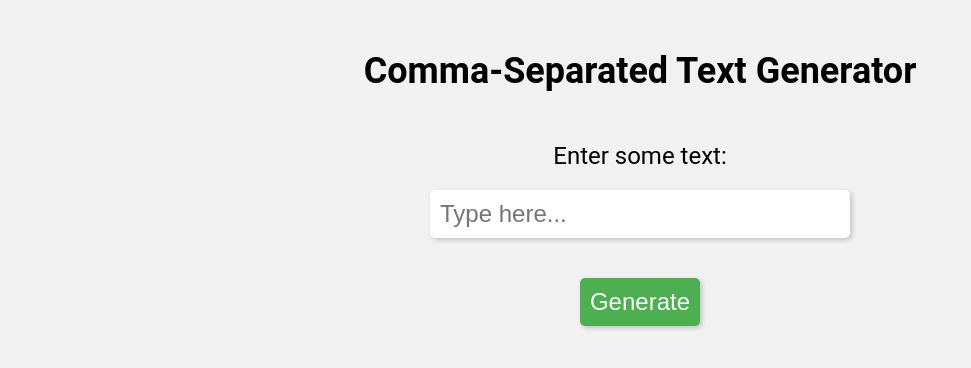
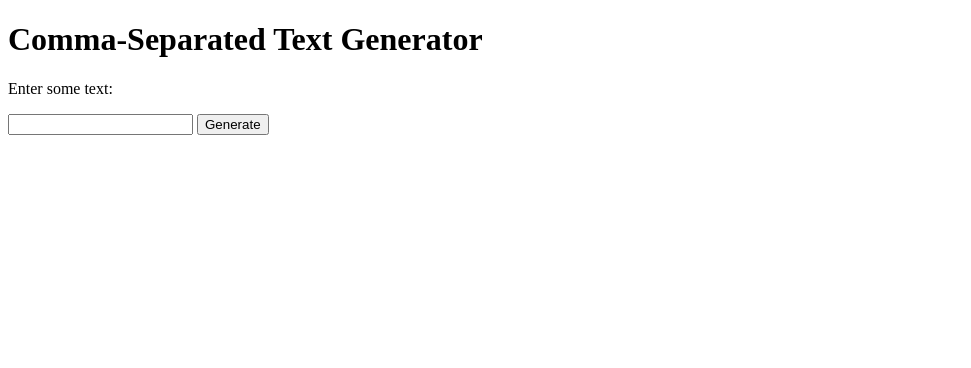
Before and after one commit to fuzmaster/Single-Web-Pages, a plain HTML site: page commatestpage/commatest.html in a window 1280 px wide. Shown: the whole page, without its empty margins (0-971 px from the left). Drawn offline with Linux system fonts and the light colour scheme.

Commit message:
trying to get it to work without styles

```diff
--- a/commatestpage/commatest.html
+++ b/commatestpage/commatest.html
@@ -3,17 +3,15 @@
   <head>
     <meta charset="UTF-8">
     <title>Comma-Separated Text Generator</title>
-    <link rel="stylesheet" href="style.css"> <!-- Link to external CSS file -->
+    <link rel="stylesheet" href="style.css">
   </head>
   <body>
     <h1>Comma-Separated Text Generator</h1>
-    <form>
-      <label for="input-text">Enter some text:</label>
-      <input type="text" id="input-text" placeholder="Type here..." onkeydown="if (event.keyCode === 13) { event.preventDefault(); generateText(); }">
-      <button onclick="generateText()">Generate</button>
-    </form>
+    <p>Enter some text:</p>
+    <input type="text" id="input-text">
+    <button id="generate-btn">Generate</button>
     <div id="output-container"></div>
 
-    <script src="script.js"></script> <!-- Link to external JavaScript file -->
+    <script src="script.js"></script>
   </body>
 </html>
--- a/commatestpage/script.js
+++ b/commatestpage/script.js
@@ -1,12 +1,15 @@
-let inputArray = []; // Initialize an empty array to hold input text
-function generateText() { // Define a function to generate comma-separated text
-  const input = document.getElementById("input-text").value; // Get the current input text
-  inputArray.push(input); // Add the input text to the input array
-  document.getElementById("input-text").value = ""; // Clear the input text field
-  const output = inputArray.join(", "); // Join the input array elements with commas
-  const outputContainer = document.getElementById("output-container"); // Get the output container element
-  const outputLine = document.createElement("p"); // Create a new paragraph element for the output text
-  outputLine.textContent = output; // Set the output text as the text content of the new paragraph element
-  outputContainer.innerHTML = ""; // Clear the previous output text
-  outputContainer.appendChild(outputLine); // Append the new paragraph element to the output container
+let inputArray = [];
+const generateBtn = document.getElementById("generate-btn");
+generateBtn.addEventListener("click", generateText);
+
+function generateText() {
+  const input = document.getElementById("input-text").value;
+  inputArray.push(input);
+  document.getElementById("input-text").value = "";
+  const output = inputArray.join(", ");
+  const outputContainer = document.getElementById("output-container");
+  const outputLine = document.createElement("p");
+  outputLine.textContent = output;
+  outputContainer.innerHTML = "";
+  outputContainer.appendChild(outputLine);
 }
--- a/commatestpage/style.css
+++ /dev/null
@@ -1,74 +0,0 @@
-/* Set the font and background color for the page */
-body {
-    font-family: 'Roboto', sans-serif;
-    background-color: #f1f1f1;
-  }
-
-  /* Style the heading */
-  h1 {
-    font-size: 36px;
-    text-align: center;
-    margin-top: 50px;
-  }
-
-  /* Style the form container */
-  form {
-    display: flex;
-    flex-direction: column;
-    align-items: center;
-    margin-top: 50px;
-  }
-
-  /* Style the form label and text input */
-  label, input {
-    font-size: 24px;
-    margin-bottom: 20px;
-  }
-
-  input[type="text"] {
-    /* Style the text input with rounded corners, a box shadow, and a width */
-    padding: 10px;
-    border-radius: 5px;
-    border: none;
-    box-shadow: 2px 2px 5px rgba(0, 0, 0, 0.2);
-    width: 400px;
-  }
-
-  /* Style the generate button */
-  button {
-    /* Style the button with rounded corners, a box shadow, a background color, and a text color */
-    padding: 10px;
-    border-radius: 5px;
-    border: none;
-    box-shadow: 2px 2px 5px rgba(0, 0, 0, 0.2);
-    background-color: #4CAF50;
-    color: white;
-    font-size: 24px;
-    cursor: pointer;
-    transition: all 0.2s ease-in-out; /* Add a transition effect when hovering over the button */
-    margin-top: 20px;
-  }
-
-  /* Style the generate button when hovering over it */
-  button:hover {
-    transform: translateY(-2px);
-    box-shadow: 4px 4px 10px rgba(0, 0, 0, 0.2);
-  }
-
-  /* Style the generate button when clicked on it */
-  button:active {
-    transform: translateY(2px);
-    box-shadow: none;
-  }
-
-  /* Style the output container */
-  #output-container {
-    margin-top: 50px;
-    font-size: 24px;
-    text-align: center;
-  }
-
-  /* Style the output text */
-  #output-container p {
-    margin-bottom: 10px;
-  }
```
